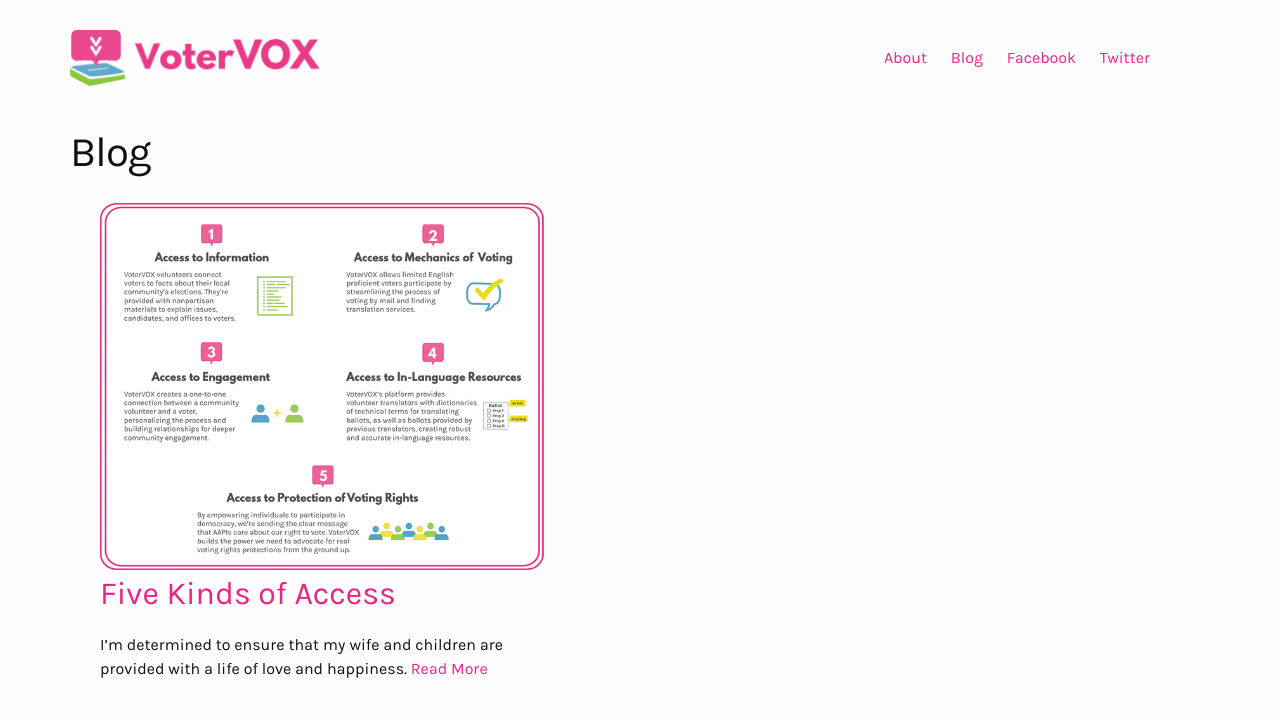
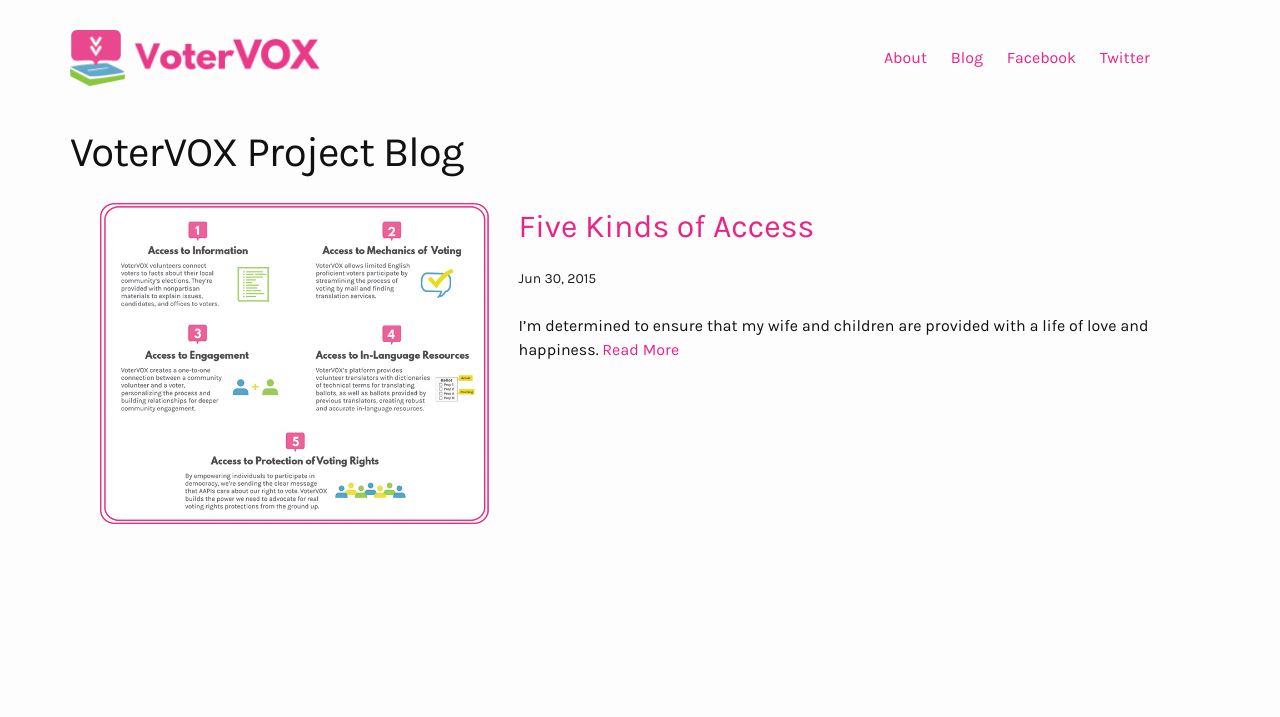
Before and after one commit to 18mr/votervox, a Jekyll site: the page built from blog.md, in a window 1280 px wide. Shown: the top 717 px of the page. Built offline with Jekyll 4.4.1, drawn with Linux system fonts in a browser that asks for light colours.

Commit message:
blog updates

```diff
--- a/_layouts/post.html
+++ b/_layouts/post.html
@@ -5,11 +5,11 @@ layout: default
 
   <header class="post-header">
     <h1 class="post-title">{{ page.title }}</h1>
-    <p class="post-meta">{{ page.date | date: "%b %-d, %Y" }}{% if page.author %} • {{ page.author }}{% endif %}{% if page.meta %} • {{ page.meta }}{% endif %}</p>
+    <p class="post-meta">{{ page.date | date: "%b %-d, %Y" }}{% if page.author %} • Posted by {{ page.author }}{% endif %}{% if page.meta %} • {{ page.meta }}{% endif %}</p>
   </header>
 
   {% if page.featured-image %}
-	<img class="featured" src="{{ page.featured-image }}" alt="{{ page.featured-alttext }}">
+	<img class="featured float-left" src="{{ page.featured-image }}" alt="{{ page.featured-alttext }}">
   {% endif %}
 
   <article class="post-content">
--- a/_sass/_base.scss
+++ b/_sass/_base.scss
@@ -45,7 +45,10 @@ img {
     vertical-align: middle;
 }
 
-
+.float-left {
+		float: left;
+		margin-right: $spacing-unit;
+}
 
 /**
  * Figures
--- a/_sass/_blogindex.scss
+++ b/_sass/_blogindex.scss
@@ -1,8 +1,7 @@
 .posts {
 	list-style: none;
 
-	.featured-img {
-		max-width: 40%;
-		float: left;
+	.thumbnail {
+		max-width: 35%;
 	}
 }
--- a/_sass/_layout.scss
+++ b/_sass/_layout.scss
@@ -231,6 +231,10 @@
     }
 }
 
+.featured {
+	max-width: 40%;
+}
+
 .post-content {
     margin-bottom: $spacing-unit;
 
--- a/blog.md
+++ b/blog.md
@@ -1,6 +1,6 @@
 ---
 layout: page
-title: Blog
+title: VoterVOX Project Blog
 permalink: /blog/
 ---
 
@@ -8,11 +8,12 @@ permalink: /blog/
 	{% for post in site.posts %}
 		{% if post.featured-image %}
 			<li class="featured-img">
-				<img class="thumbnail" src="{{ post.featured-image }}">
+				<img class="thumbnail float-left" src="{{ post.featured-image }}">
 				<h2>
 					<a href="{{ post.url | prepend: site.baseurl }}">{{ post.title }}</a>
 				</h2>
-				<span>{{ post.blurb | truncatewords: 50, '...' }} <a href="{{ post.url | prepend: site.baseurl }}">Read More</a></span>
+				<span class="post-meta">{{ post.date | date: "%b %-d, %Y" }}{% if post.author %} • Posted by {{ post.author }}{% endif %}{% if post.meta %} • {{ post.meta }}{% endif %}</span><br /><br />
+				<span>{{ post.blurb | truncatewords: 125, '...' }} <a href="{{ post.url | prepend: site.baseurl }}">Read More</a></span>
 			</li>
 		{% else %}
 			<li class="no-img">
```
